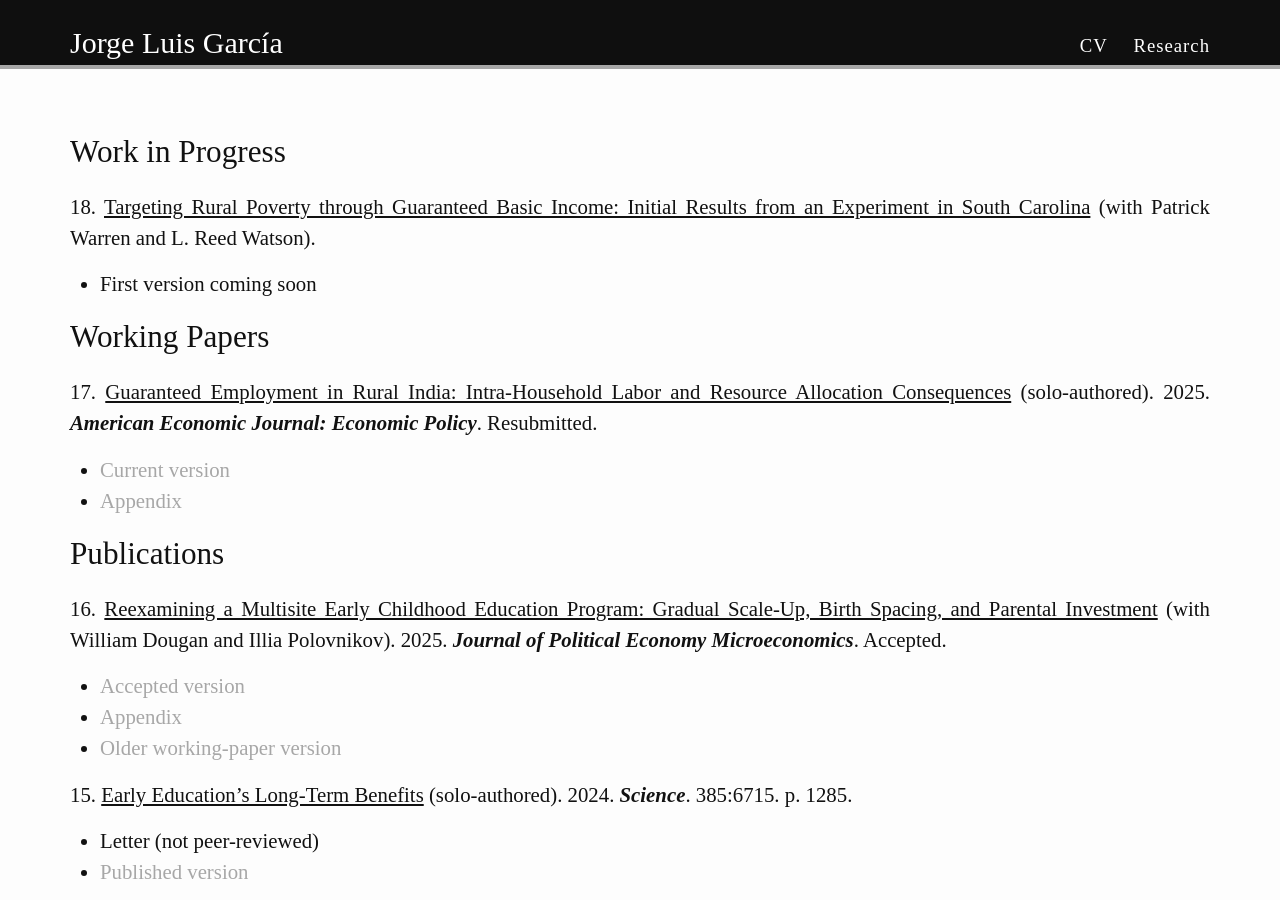
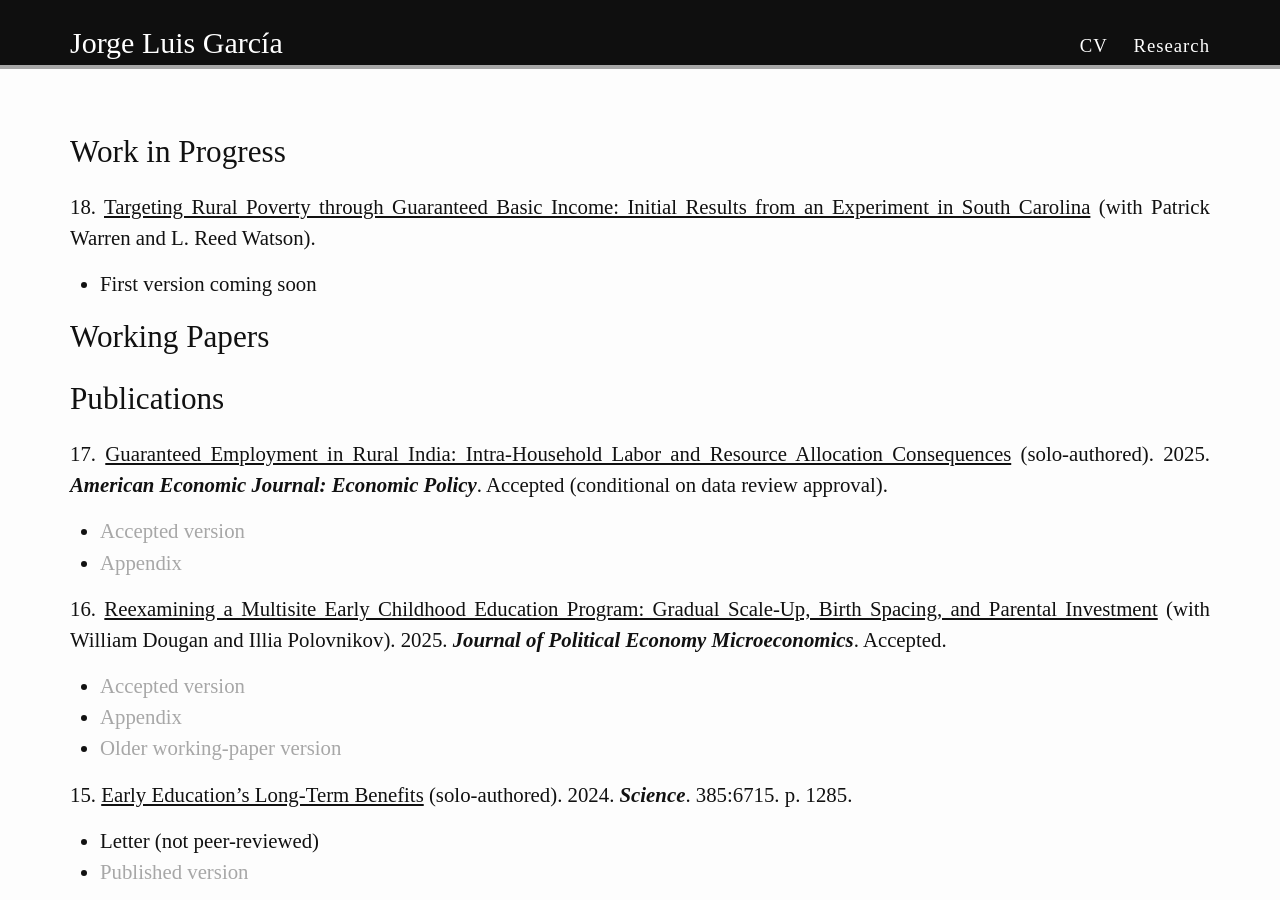
Before and after one commit to jorgelgarcia/jorgelgarcia.github.io, a Jekyll site: the page built from research.md, in a window 1280 px wide and 900 px high. Built offline with Jekyll 4.4.1, drawn with Linux system fonts in a browser that asks for light colours; nearby versions of some CDN libraries; some web fonts are replaced.

Commit message:
gem accept

```diff
--- a/research.md
+++ b/research.md
@@ -9,12 +9,13 @@ permalink: /research/
 * First version coming soon
 
 ## Working Papers
-17\. <u>Guaranteed Employment in Rural India: Intra-Household Labor and Resource Allocation Consequences</u> (solo-authored). 2025. <em><b>American Economic Journal: Economic Policy</b></em>. Resubmitted.
-* [Current version](https://www.dropbox.com/scl/fi/u7gs8ofvpyzz68q20b7lk/gem_paper_01-17-2025a_jlg.pdf?rlkey=n4aiiv91nmr7dvfkvmc35myem&st=vy5bx68x&dl=0)
+
+## Publications
+17\. <u>Guaranteed Employment in Rural India: Intra-Household Labor and Resource Allocation Consequences</u> (solo-authored). 2025. <em><b>American Economic Journal: Economic Policy</b></em>. Accepted (conditional on data review approval).
+* [Accepted version](https://www.dropbox.com/scl/fi/u7gs8ofvpyzz68q20b7lk/gem_paper_01-17-2025a_jlg.pdf?rlkey=n4aiiv91nmr7dvfkvmc35myem&st=vy5bx68x&dl=0)
 * [Appendix](https://www.dropbox.com/scl/fi/3ypzkzkdc2o2wzwexr32x/gem_appendix_01-17-2025a_jlg.pdf?rlkey=fqtr0vbjt87kx77tzhd78g3gf&st=m6v31pst&dl=0)
 <br/>
 
-## Publications
 16\. <u>Reexamining a Multisite Early Childhood Education Program: Gradual Scale-Up, Birth Spacing, and Parental Investment</u> (with William Dougan and Illia Polovnikov). 2025. <em><b>Journal of Political Economy Microeconomics</b></em>. Accepted.
 * [Accepted version](https://www.dropbox.com/scl/fi/afz1at2dhss5gqb7n5xtp/gsbspi_paper_01-14-2025a_jlg.pdf?rlkey=s0bm5e37027et0hnj3iuoyhfh&st=eggs7kae&dl=0)
 * [Appendix](https://www.dropbox.com/scl/fi/xv51erjbg0xaznjjil7qa/gsbspi_appendix_01-14-2025a_jlg.pdf?rlkey=lmf6uhhhkkbkdoqn3ier0fcpg&st=ent6l36u&dl=0)
```
